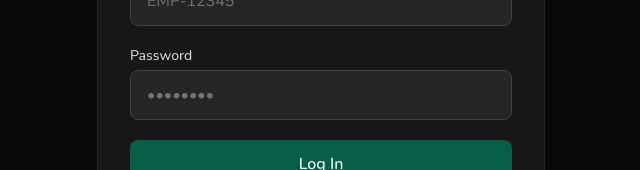
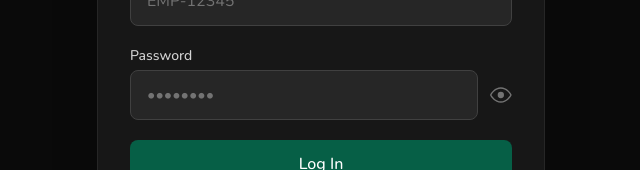
Before and after one commit to ubet123/OrgFlow, a React (Vite) app in the folder frontend/: page /login in a window 1280 px wide. Shown: the part 358-528 px from the top of the page, without its empty margins (319-959 px from the left). Built offline with nearby package versions, Linux system fonts and the light colour scheme; no server answers.

Commit message:
login page password field visibility

```diff
--- a/frontend/src/pages/Login.jsx
+++ b/frontend/src/pages/Login.jsx
@@ -1,12 +1,14 @@
 import React, { useState } from 'react';
 import axios from 'axios';
 import { useNavigate } from 'react-router-dom';
+import { GoEye ,GoEyeClosed } from "react-icons/go";
 
 const Login = ({ onLogin }) => {
   const [employeeId, setEmployeeId] = useState('');
   const [password, setPassword] = useState('');
   const [error, setError] = useState('');
   const [loading, setLoading] = useState(false);
+  const [showPassword, setShowPassword] = useState(false);
   const navigate = useNavigate();
 
   const API_URL = import.meta.env.VITE_BACKEND_URL || 'http://localhost:3001';
@@ -87,15 +89,22 @@ const Login = ({ onLogin }) => {
               <label htmlFor="password" className="block text-sm font-medium text-neutral-300 mb-1">
                 Password
               </label>
+            <div className="flex flex-row items-center gap-3">
  <input
   id="password"
-                type="password"
+  type={showPassword ? "text" : "password"}
   value={password}
   onChange={(e) => setPassword(e.target.value)}
   className="w-full px-4 py-3 rounded-lg bg-neutral-800 border border-neutral-700 focus:outline-none focus:ring-2 focus:ring-emerald-700 text-white placeholder-neutral-500 transition-all"
   placeholder="••••••••"
   required
 />
+
+  {showPassword?<GoEyeClosed title='Hide' onClick={()=>setShowPassword(prev=>!prev)} className="text-neutral-500 cursor-pointer text-2xl"/>:<GoEye title='Show' onClick={()=>setShowPassword(prev=>!prev)} className="text-neutral-500 cursor-pointer text-2xl"/>}
+
+</div>
+
+
             </div>
 
             <div>
```
Lines whose indentation alone changed are shown as unchanged.
